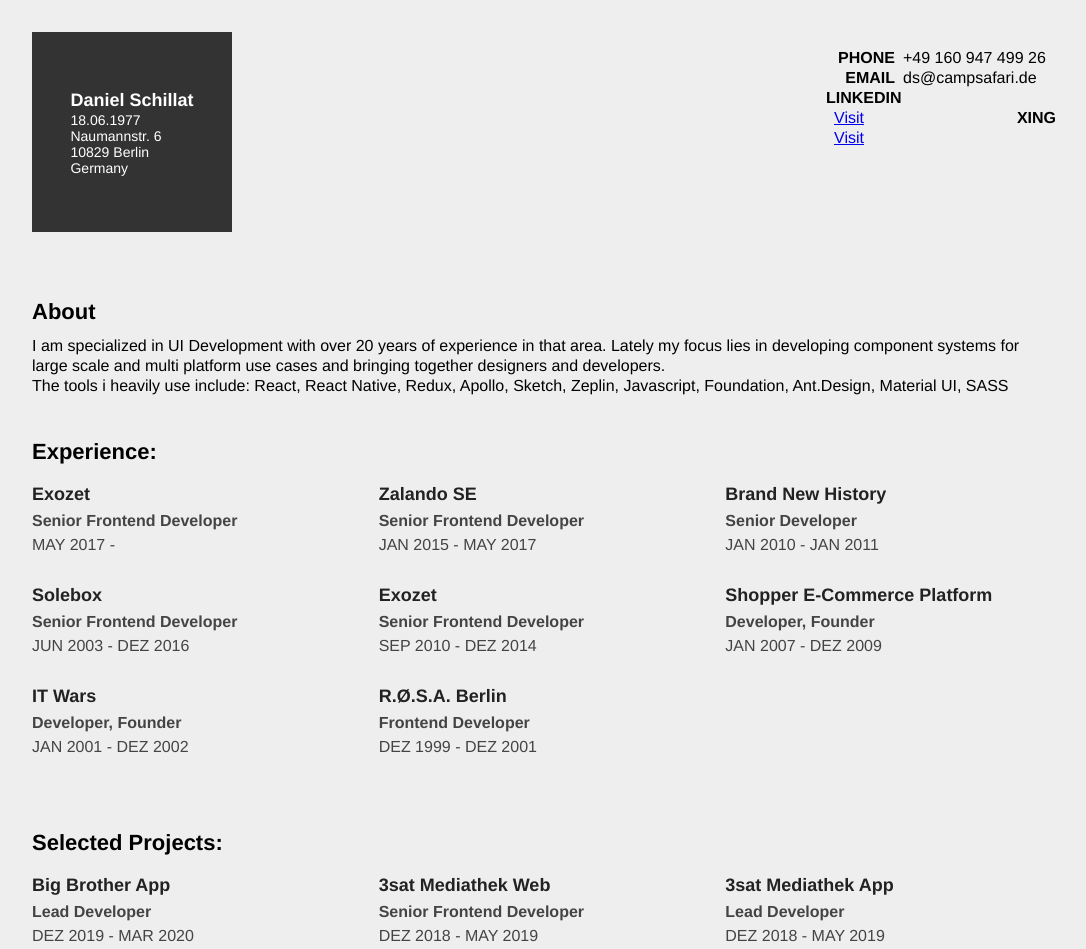
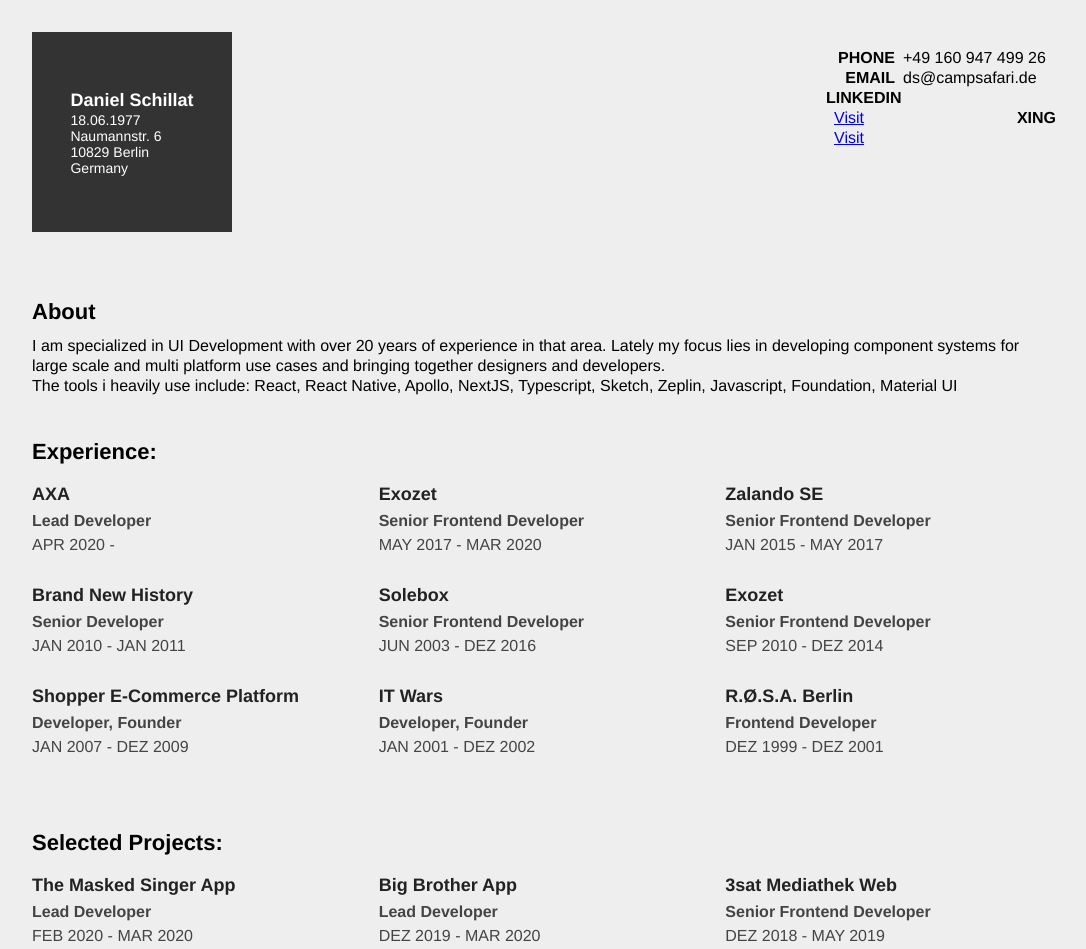
Before and after one commit to campsafari/campsafari.github.io, a React (Create React App) app: page / in a window 1280 px wide. Shown: the top 949 px of the page, without its empty margins (96-1182 px from the left). Built offline with nearby package versions, Linux system fonts and the light colour scheme; a web font is replaced by a local one.

Commit message:
feat: update data

```diff
--- a/src/data.js
+++ b/src/data.js
@@ -11,7 +11,7 @@
         country: 'Germany',
         intro: `I am specialized in UI Development with over 20 years of experience in that area.
         Lately my focus lies in developing component systems for large scale and multi platform use cases and bringing together designers and developers.`,
-        tooling: 'The tools i heavily use include: React, React Native, Redux, Apollo, Sketch, Zeplin, Javascript, Foundation, Ant.Design, Material UI, SASS',
+        tooling: 'The tools i heavily use include: React, React Native, Apollo, NextJS, Typescript, Sketch, Zeplin, Javascript, Foundation, Material UI',
         phone: '+49 160 947 499 26',
         email: 'ds@campsafari.de',
     },
@@ -20,8 +20,15 @@
         title: 'Experience:',
         items: [
             {
+                'from': '01.04.2020',
+                'to': '',
+                'role': 'Lead Developer',
+                'company': 'AXA',
+                'description': 'AXA hired me to design and develop an internal process management application. This was build using NextJs, Apollo and Material Ui.',
+            },
+            {
                 'from': '01.05.2017',
-                'to': '',
+                'to': '31.03.2020',
                 'role': 'Senior Frontend Developer',
                 'company': 'Exozet',
                 'description': 'In this role i was mostly leading frontend development teams and helping the developers with the transition to modern tech stacks like React, Apollo and Redux as well as laying the foundations of that particular projects.',
@@ -80,6 +87,15 @@
     'projects': {
         title: 'Selected Projects:',
         items: [
+            {
+                title: 'The Masked Singer App',
+                role: 'Lead Developer',
+                from: '01.02.2020',
+                to: '31.03.2020',
+                tools: 'React Native, Apollo Client, GraphQl',
+                description: 'Development of the mobile app for the TV show "The Masked Singer" with React-Native and Apollo Client',
+                link: '',
+            },
             {
                 title: 'Big Brother App',
                 role: 'Lead Developer',
```
